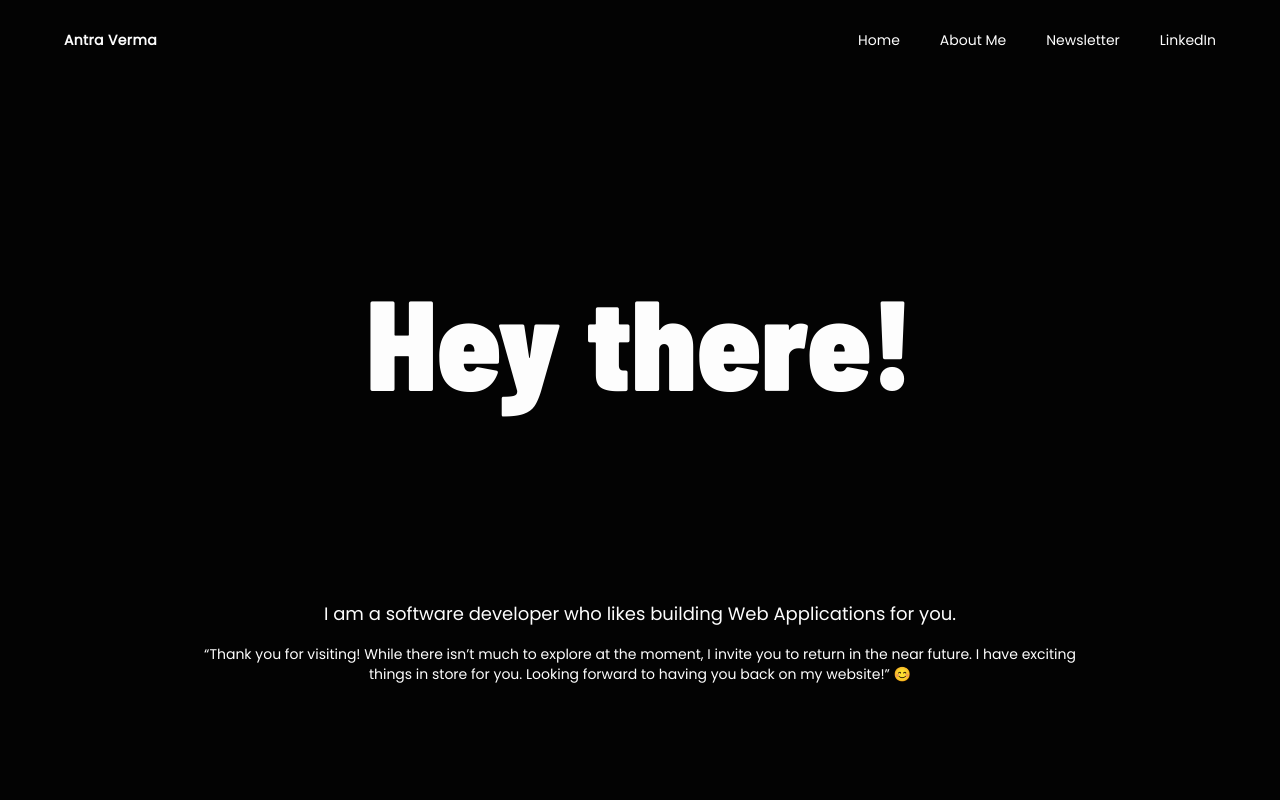
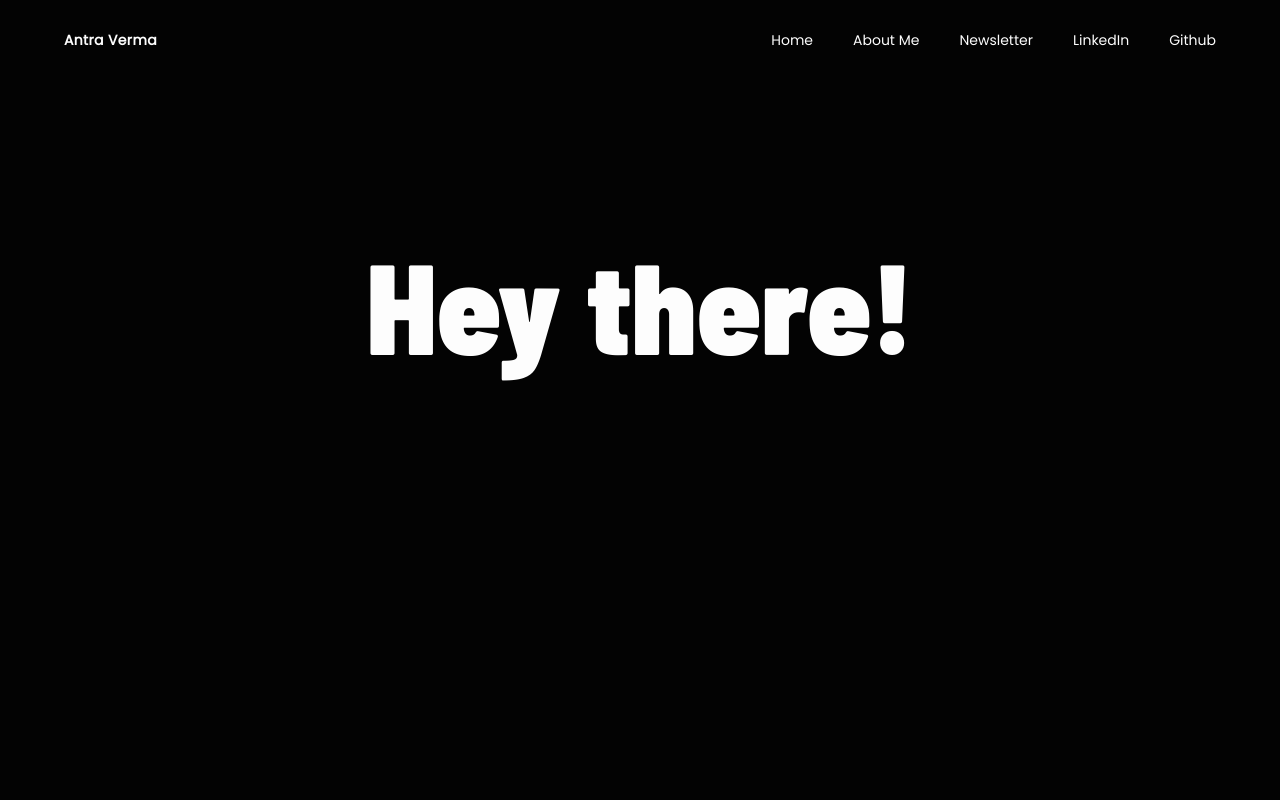
Before and after one commit to mis-coder/antraverma.com, a Next.js app: page / in a window 1280 px wide. Shown: the top 800 px of the page. Built offline with nearby package versions, Linux system fonts and the light colour scheme.

Commit message:
added github link

```diff
--- a/app/components/sections/Hero.jsx
+++ /dev/null
@@ -1,27 +0,0 @@
-
-const HeroSection = () => {
-  return (
-    <section className="h-screen w-full flex items-center justify-center">
-      <div className="h-full w-full text-center max-w-xs md:max-w-4xl mx-auto flex flex-col items-center justify-around md:justify-evenly">
-        <div>
-          <h1 className="font-barlow text-7xl md:text-9xl">
-            Hey there!
-          </h1>
-          <p className="mt-6 block md:hidden text-sm md:text-lg">
-            I am a software developer who likes building Web Applications for you.
-          </p>
-        </div>
-        <div>
-          <p className="hidden md:block text-sm md:text-lg">
-            I am a software developer who likes building Web Applications for you.
-          </p>
-          <p className="mt-4 text-sm md:text-md">
-            “Thank you for visiting! While there isn’t much to explore at the moment, I invite you to return in the near future. I have exciting things in store for you. Looking forward to having you back on my website!” 😊
-          </p>
-        </div>
-      </div>
-    </section>
-  );
-};
-
-export default HeroSection;
--- /dev/null
+++ b/app/components/sections/Hero.tsx
@@ -0,0 +1,11 @@
+const HeroSection = () => {
+  return (
+    <section className="h-screen md:w-full">
+      <h1 className="text-center mt-40 font-barlow text-7xl md:text-9xl">
+        Hey there!
+      </h1>
+    </section>
+  );
+};
+
+export default HeroSection;
--- a/app/constants/static-data/index.ts
+++ b/app/constants/static-data/index.ts
@@ -19,4 +19,9 @@ export const navItems = [
     title: "LinkedIn",
     url: "https://www.linkedin.com/in/antra-verma/",
   },
+  {
+    target: "_blank",
+    title: "Github",
+    url: "https://github.com/mis-coder/",
+  },
 ];
```
Also changed, not shown: app/(pages)/about/page.tsx (renamed from app/(pages)/about/page.jsx).
